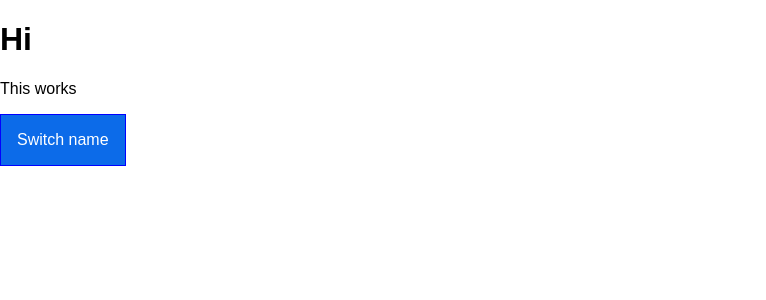
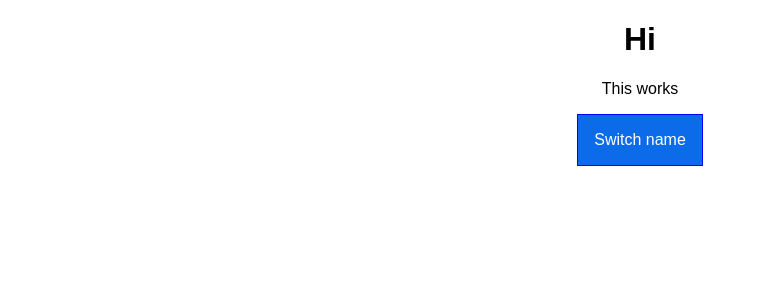
Before and after one commit to zakrza59/learning-react, a React app: page / in a window 1280 px wide. Shown: the top 300 px of the page, without its empty margins (0-766 px from the left). Built offline with nearby package versions, Linux system fonts and the light colour scheme.

Commit message:
used hoc in componenets

```diff
--- a/src/components/Persons/Person/Person.js
+++ b/src/components/Persons/Person/Person.js
@@ -1,13 +1,14 @@
 import React, { Component } from 'react';
+import WithClasses from '../hoc/WithClass';
 import classes from './Person.css';
 
 class Person extends Component {
   render() {
     return (
-      <div className={classes.Person}>
+      <WithClasses className={classes.Person}>
         <p onClick={this.props.click}>I'm {this.props.name} and I have {this.props.age} {this.props.children}</p>
         <input type="text" onChange={this.props.changed} value={this.props.name} />
-      </div>
+      </WithClasses>
     )
   }
 }
--- a/src/components/Persons/Persons.js
+++ b/src/components/Persons/Persons.js
@@ -1,4 +1,4 @@
-import React, { Component } from 'react'
+import React, { Component } from 'react';
 import Person from './Person/Person';
 
 class Persons extends Component {
--- a/src/containers/App.js
+++ b/src/containers/App.js
@@ -57,7 +57,7 @@ class App extends Component {
     }
 
     return (
-        <WithClassses>
+        <WithClassses classes={classes.App}>
           <Cockpit
             showPerson={this.state.showPerson}
             persons={this.state.persons}
```
